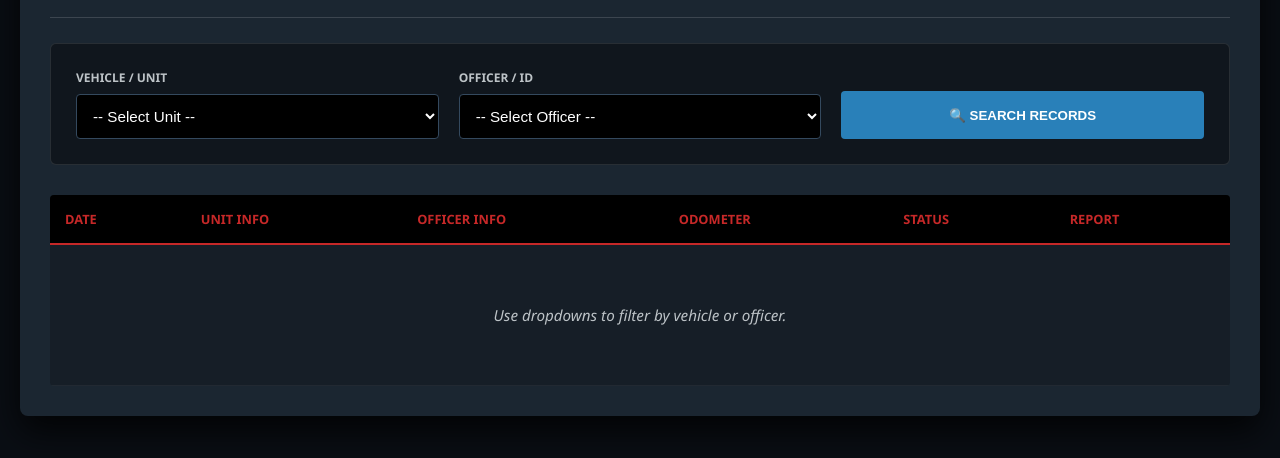
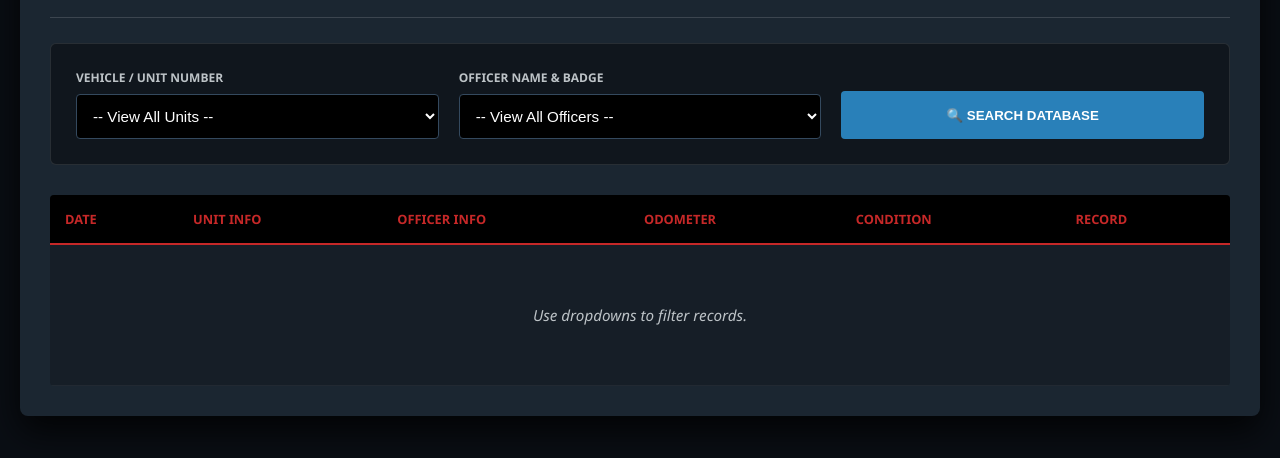
Before and after one commit to jhinojosa1142-cloud/RPDPretripcheck, a plain HTML site: page supervisor.html in a window 1280 px wide. Shown: the part 160-618 px from the top of the page. Drawn offline with Linux system fonts and the light colour scheme.

Commit message:
Update supervisor.html

```diff
--- a/supervisor.html
+++ b/supervisor.html
@@ -37,7 +37,7 @@
     }
 
     .search-panel {
-      display: grid; grid-template-columns: repeat(auto-fit, minmax(250px, 1fr));
+      display: grid; grid-template-columns: repeat(auto-fit, minmax(300px, 1fr));
       gap: 20px; background: rgba(0,0,0,0.4); padding: 25px; border-radius: 6px;
       margin-bottom: 30px; border: 1px solid rgba(255,255,255,0.1);
     }
@@ -59,7 +59,7 @@
     .btn-search:hover { background: #3498db; transform: translateY(-2px); }
 
     .results-wrapper { overflow-x: auto; background: rgba(0,0,0,0.2); border-radius: 4px; }
-    table { width: 100%; border-collapse: collapse; min-width: 900px; }
+    table { width: 100%; border-collapse: collapse; min-width: 950px; }
     th { background: #000; color: var(--police-red); text-align: left; padding: 15px; font-size: 0.8rem; text-transform: uppercase; border-bottom: 2px solid var(--police-red); }
     td { padding: 15px; border-bottom: 1px solid rgba(255,255,255,0.05); font-size: 0.95rem; }
 
@@ -88,23 +88,23 @@
       <h1 style="margin:0; font-size: 1.8rem;">FLEET INSPECTION SEARCH</h1>
       <span style="color: var(--police-red); font-weight: bold;">ROMA POLICE DEPARTMENT | ADMINISTRATIVE ACCESS</span>
     </div>
-    <img src="logo.png" alt="Logo" style="height: 60px;">
+    <img src="logo.png" alt="Roma PD Shield" style="height: 60px;">
   </header>
 
   <section class="search-panel">
     <div>
-      <label>Vehicle / Unit</label>
+      <label>Vehicle / Unit Number</label>
       <select id="unitSelect">
-        <option value="">-- Select Unit --</option>
+        <option value="">-- View All Units --</option>
       </select>
     </div>
     <div>
-      <label>Officer / ID</label>
+      <label>Officer Name & Badge</label>
       <select id="officerSelect">
-        <option value="">-- Select Officer --</option>
+        <option value="">-- View All Officers --</option>
       </select>
     </div>
-    <button class="btn-search" onclick="executeSearch()">🔍 Search Records</button>
+    <button class="btn-search" onclick="executeSearch()">🔍 Search Database</button>
   </section>
 
   <div class="results-wrapper">
@@ -115,13 +115,13 @@
           <th>Unit Info</th>
           <th>Officer Info</th>
           <th>Odometer</th>
-          <th>Status</th>
-          <th>Report</th>
+          <th>Condition</th>
+          <th>Record</th>
         </tr>
       </thead>
       <tbody id="resultsTableBody">
         <tr>
-          <td colspan="6" class="no-results">Use dropdowns to filter by vehicle or officer.</td>
+          <td colspan="6" class="no-results">Use dropdowns to filter records.</td>
         </tr>
       </tbody>
     </table>
@@ -129,44 +129,81 @@
 </div>
 
 <script>
-  // CONFIGURACIÓN: Reemplaza con tu URL del Flow de Búsqueda
+  // URL de tu Flow de Búsqueda
   const SEARCH_FLOW_URL = "https://defaultc7482209c22b424696d4c965bb5a70.b0.environment.api.powerplatform.com:443/powerautomate/automations/direct/workflows/5a0139d014a24e3b9ee11c0e60add979/triggers/manual/paths/invoke?api-version=1&sp=%2Ftriggers%2Fmanual%2Frun&sv=1.0&sig=-3FRtOlUWZ-o3sJ9JDG73PtzqgHOB4pcNPi2Ii-Qc_8";
 
-  // LISTAS MAESTRAS CON FORMATO COMPLETO
-  // Estas deben coincidir EXACTAMENTE con las que usas en el Formulario de Inspección
+  // --- LISTA OFICIAL DE UNIDADES ---
   const unitList = [
-    { id: "101", name: "Ford Explorer" },
-    { id: "102", name: "Chevy Tahoe" },
-    { id: "103", name: "Dodge Charger" },
-    { id: "108", name: "Ford F-150" },
-    { id: "K9-1", name: "Chevy Tahoe (K9 Unit)" }
+    { id: "100", name: "2012 Dodge Challenger" },
+    { id: "101", name: "2017 Ford Explorer" },
+    { id: "102", name: "2016 Ford Explorer" },
+    { id: "104", name: "2024 Ford Explorer" },
+    { id: "105", name: "2022 Dodge Charger" },
+    { id: "106", name: "2021 Dodge Charger" },
+    { id: "107", name: "2021 Dodge Charger" },
+    { id: "108", name: "2024 Chevrolet Tahoe" },
+    { id: "109", name: "2024 Chevrolet Tahoe" },
+    { id: "110", name: "2018 Chevrolet Tahoe" },
+    { id: "111", name: "2009 Ford F-250" },
+    { id: "112", name: "2023 Dodge Durango" },
+    { id: "113", name: "2018 Chevrolet Tahoe" },
+    { id: "114", name: "2017 Ford Fusion" },
+    { id: "116", name: "2016 Chevrolet Tahoe" },
+    { id: "117", name: "2016 Chevrolet Tahoe" },
+    { id: "118", name: "2019 Ford F-150" },
+    { id: "119", name: "2019 Ford F-150" },
+    { id: "120", name: "2021 Ford F-150" },
+    { id: "121", name: "2021 Ford F-150" },
+    { id: "122", name: "2024 Dodge Durango" },
+    { id: "123", name: "2024 Chevrolet Tahoe" },
+    { id: "124", name: "2024 Dodge Durango" }
   ];
 
+  // --- LISTA OFICIAL DE OFICIALES ---
   const officerList = [
-    { badge: "501", name: "John Smith" },
-    { badge: "502", name: "Maria Garcia" },
-    { badge: "558", name: "Robert Wilson" },
-    { badge: "610", name: "James Anderson" }
+    { badge: "921", name: "Chief Iv Garza Jr." },
+    { badge: "924", name: "Asst. Chief Francisco Garcia" },
+    { badge: "928", name: "Sgt. Mario Madrigal" },
+    { badge: "930", name: "Luis Alberto Morales" },
+    { badge: "931", name: "Alexis Javier Escoto" },
+    { badge: "932", name: "Sgt. Reynaldo Rodriguez Jr." },
+    { badge: "933", name: "Saul Resendez" },
+    { badge: "934", name: "Amber Lee Garza" },
+    { badge: "935", name: "Nereo Garza Jr." },
+    { badge: "937", name: "Roel Roberto Garcia Jr." },
+    { badge: "938", name: "Lt. Juan Abel Alaniz" },
+    { badge: "940", name: "Lino Cavazos Jr." },
+    { badge: "942", name: "Nelson Martinez" },
+    { badge: "943", name: "Jorge Daniel Oyervides Jr." },
+    { badge: "945", name: "Jesse Guerra" },
+    { badge: "946", name: "Monique Eliane Rosa" },
+    { badge: "947", name: "Javier Herrera Jr." },
+    { badge: "948", name: "Alex M. Garcia" },
+    { badge: "949", name: "Daniel de la Cruz" },
+    { badge: "950", name: "Josue Isai Resendez" },
+    { badge: "952", name: "Cpl. Osiel Josue Canales" },
+    { badge: "956", name: "Christian Emmanuel Diaz" },
+    { badge: "957", name: "Cpl. Leonel Garza Jr." },
+    { badge: "2203", name: "Det. Roberto Garza" },
+    { badge: "2204", name: "Det. Ivan Garza" },
+    { badge: "2206", name: "Francisco Xavier Treviño" }
   ];
 
-  // Llenar Dropdowns al iniciar
   window.onload = () => {
     const unitSelect = document.getElementById('unitSelect');
     const officerSelect = document.getElementById('officerSelect');
 
     unitList.forEach(u => {
       let opt = document.createElement('option');
-      // El valor que se envía a la búsqueda es solo el ID para precisión
       opt.value = u.id;
-      opt.innerHTML = `${u.id} - ${u.name}`;
+      opt.innerHTML = `UNIT ${u.id} | ${u.name}`;
       unitSelect.appendChild(opt);
     });
 
     officerList.forEach(o => {
       let opt = document.createElement('option');
-      // Buscaremos por el nombre o el badge según como guardes en SharePoint
       opt.value = o.name;
-      opt.innerHTML = `ID #${o.badge} | ${o.name}`;
+      opt.innerHTML = `BADGE #${o.badge} | ${o.name}`;
       officerSelect.appendChild(opt);
     });
   };
@@ -176,7 +213,7 @@
     const unit = document.getElementById('unitSelect').value;
     const officer = document.getElementById('officerSelect').value;
 
-    tableBody.innerHTML = '<tr><td colspan="6" class="no-results">⏳ Fetching encrypted records...</td></tr>';
+    tableBody.innerHTML = '<tr><td colspan="6" class="no-results">⏳ Retrieving official logs...</td></tr>';
 
     try {
       const response = await fetch(SEARCH_FLOW_URL, {
@@ -188,7 +225,7 @@
       const data = await response.json();
 
       if (!data || data.length === 0) {
-        tableBody.innerHTML = '<tr><td colspan="6" class="no-results">❌ No matching logs found in database.</td></tr>';
+        tableBody.innerHTML = '<tr><td colspan="6" class="no-results">❌ No records found in the database.</td></tr>';
         return;
       }
 
@@ -210,8 +247,8 @@
 
         row.innerHTML = `
           <td>${dateStr}</td>
-          <td style="font-weight:bold; color:white;">${item.UnitNumber || item.Title || 'N/A'}</td>
-          <td>${item.OfficerName || 'N/A'}</td>
+          <td style="font-weight:bold; color:white;">UNIT ${item.UnitNumber || item.Title}</td>
+          <td>${item.OfficerName}</td>
           <td>${item.Odometer || '0'} mi</td>
           <td>
             <span class="badge ${hasDamage ? 'badge-danger' : 'badge-success'}">
@@ -220,7 +257,7 @@
           </td>
           <td>
             ${pdfUrl !== "#"
-              ? `<a href="${pdfUrl}" target="_blank" class="btn-print">📄 GET PDF</a>`
+              ? `<a href="${pdfUrl}" target="_blank" class="btn-print">📄 VIEW PDF</a>`
               : `<span style="color:#555; font-size:0.8rem;">Processing...</span>`}
           </td>
         `;
@@ -229,7 +266,7 @@
 
     } catch (error) {
       console.error(error);
-      tableBody.innerHTML = '<tr><td colspan="6" class="no-results" style="color:var(--police-red);">⚠️ Error connecting to PD Cloud.</td></tr>';
+      tableBody.innerHTML = '<tr><td colspan="6" class="no-results" style="color:var(--police-red);">⚠️ Connection Failed. Verify Flow URL.</td></tr>';
     }
   }
 </script>
```
